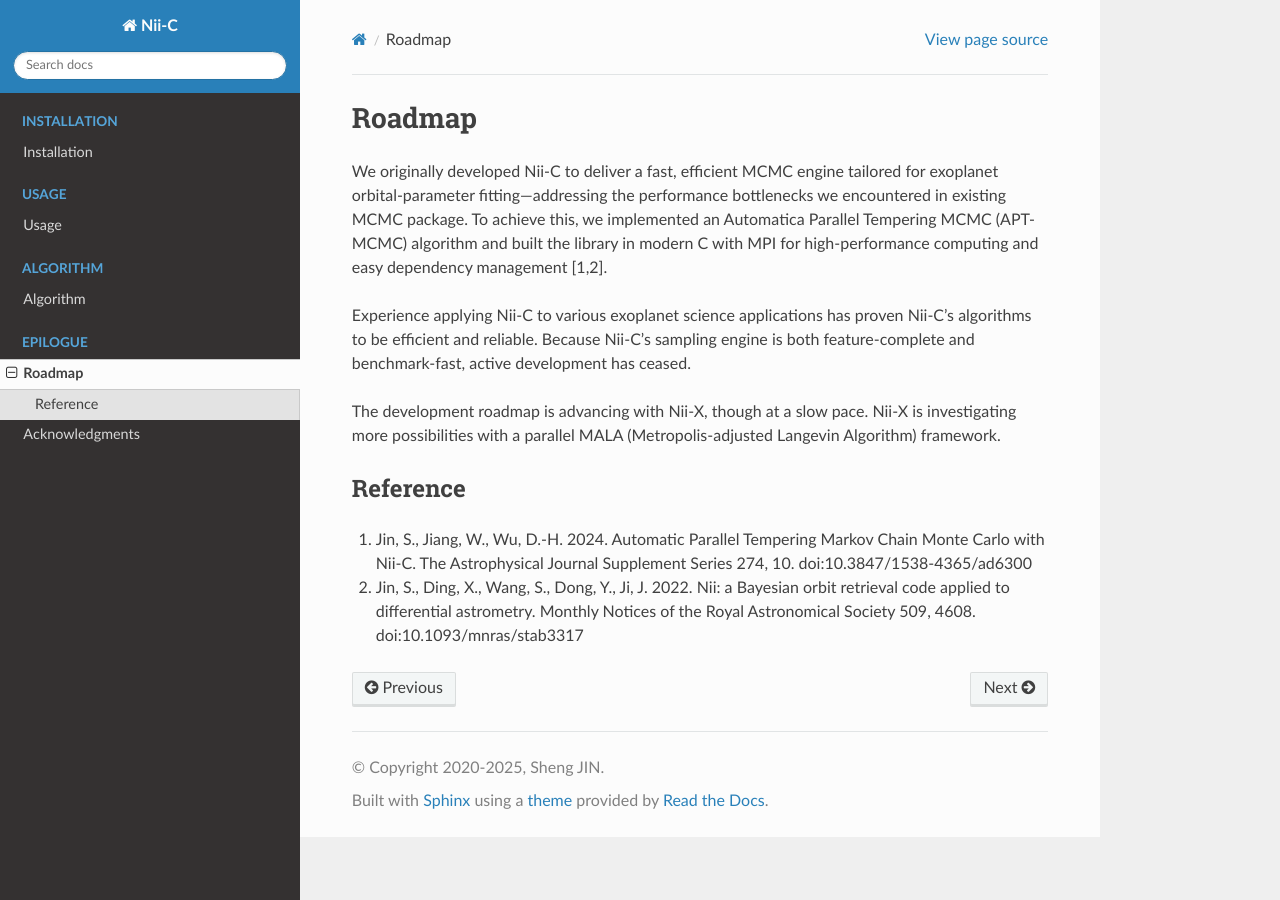
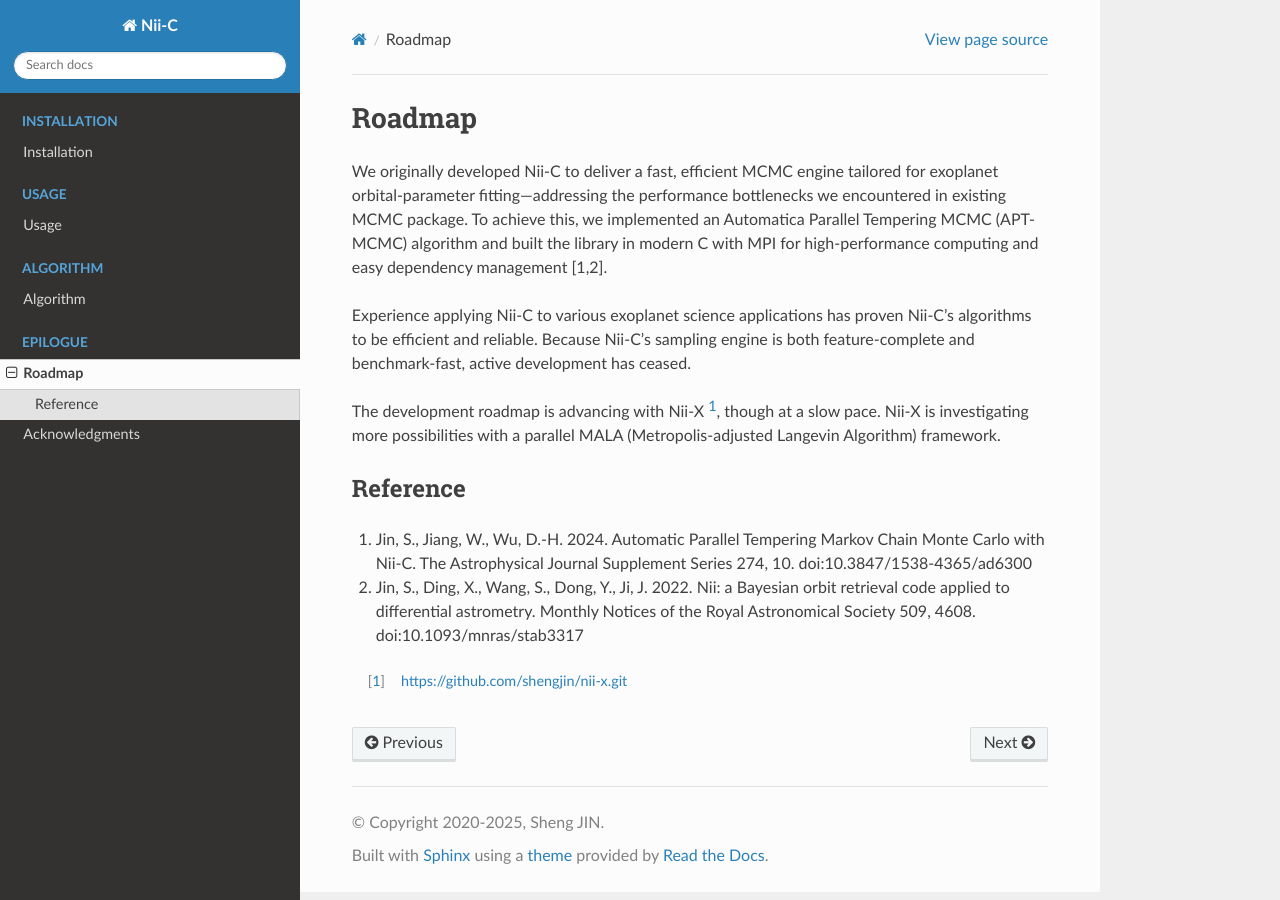
Before and after one commit to shengjin/nii-c-MAN, a Sphinx documentation site: the page built from docs/source/roadmap.rst, in a window 1280 px wide. Built offline with Sphinx 7.4.7 and the Read the Docs theme 3.1.0, drawn with Linux system fonts in a browser that asks for light colours; pages that are not in the unit, such as notebooks, are missing from menus.

Commit message:
modify epilogue

```diff
--- a/docs/source/roadmap.rst
+++ b/docs/source/roadmap.rst
@@ -8,7 +8,7 @@ To achieve this, we implemented an Automatica Parallel Tempering MCMC (APT-MCMC)
 Experience applying Nii-C to various exoplanet science applications has proven Nii-C’s algorithms to be efficient and reliable.
 Because Nii-C’s sampling engine is both feature-complete and benchmark-fast, active development has ceased.
 
-The development roadmap is advancing with Nii-X, though at a slow pace.
+The development roadmap is advancing with Nii-X [1]_, though at a slow pace.
 Nii-X is investigating more possibilities with a parallel MALA (Metropolis-adjusted Langevin Algorithm) framework.
 
 
@@ -19,3 +19,5 @@ Reference
 1. Jin, S., Jiang, W., Wu, D.-H. 2024. Automatic Parallel Tempering Markov Chain Monte Carlo with Nii-C. The Astrophysical Journal Supplement Series 274, 10. doi:10.3847/1538-4365/ad6300
 
 2. Jin, S., Ding, X., Wang, S., Dong, Y., Ji, J. 2022. Nii: a Bayesian orbit retrieval code applied to differential astrometry. Monthly Notices of the Royal Astronomical Society 509, 4608. doi:10.1093/mnras/stab3317
+
+.. [1] https://github.com/shengjin/nii-x.git
```
